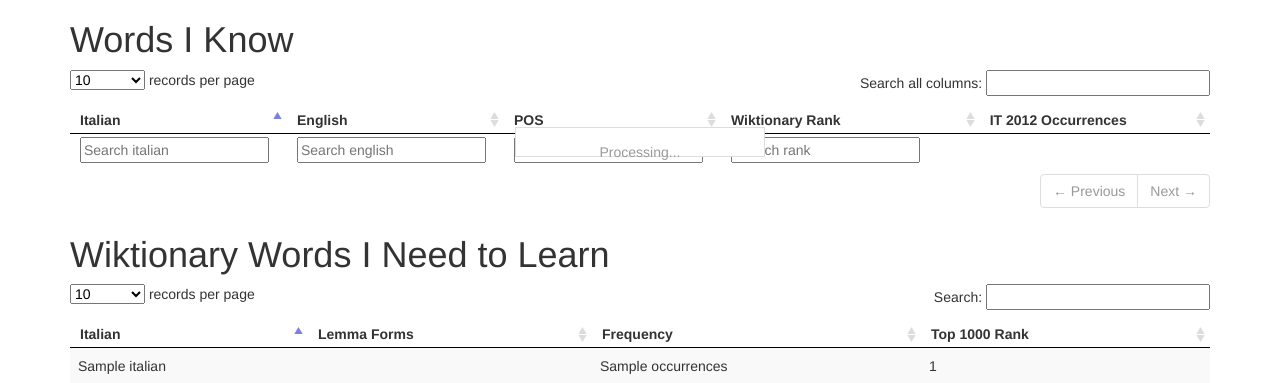
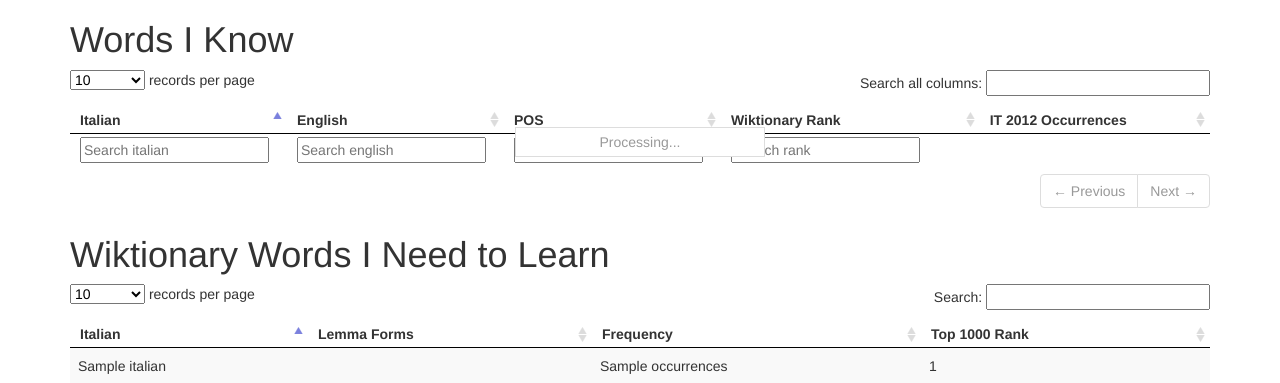
Before and after one commit to hammer/lltools, a Flask app: page / in a window 1280 px wide. Shown: the top 383 px of the page. Run offline with Flask 2, Linux system fonts and the light colour scheme; a database or web service that is not in the repository returns one stand-in record (values such as "Sample title"); data that the repository does not hold is empty; some libraries are stand-ins or nearby versions.

Commit message:
Fix a styling bug with Processing... alert.

```diff
--- /dev/null
+++ b/memrise_scrape_viewer/static/css/memrise_scrape_viewer.css
@@ -0,0 +1,6 @@
+/*
+ * Processing indicator
+ */
+.dataTables_processing {
+  padding: 4px 0 2px 0;
+}
--- a/memrise_scrape_viewer/templates/index.html
+++ b/memrise_scrape_viewer/templates/index.html
@@ -2,6 +2,7 @@
 {% block css %}
   <link href="static/datatables/css/jquery.dataTables.css" rel="stylesheet">
   <link href="static/datatables/css/dataTables.bootstrap.css" rel="stylesheet">
+  <link href="static/css/memrise_scrape_viewer.css" rel="stylesheet">
 {% endblock %}
 
 {% block body %}
```
